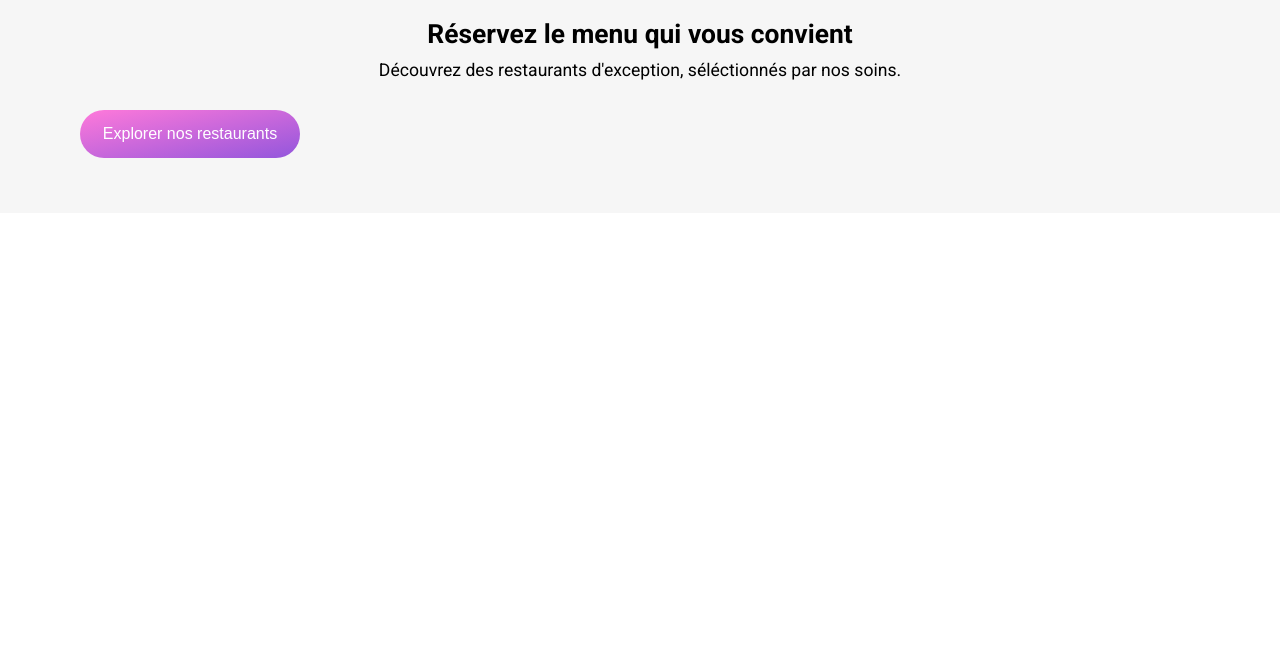
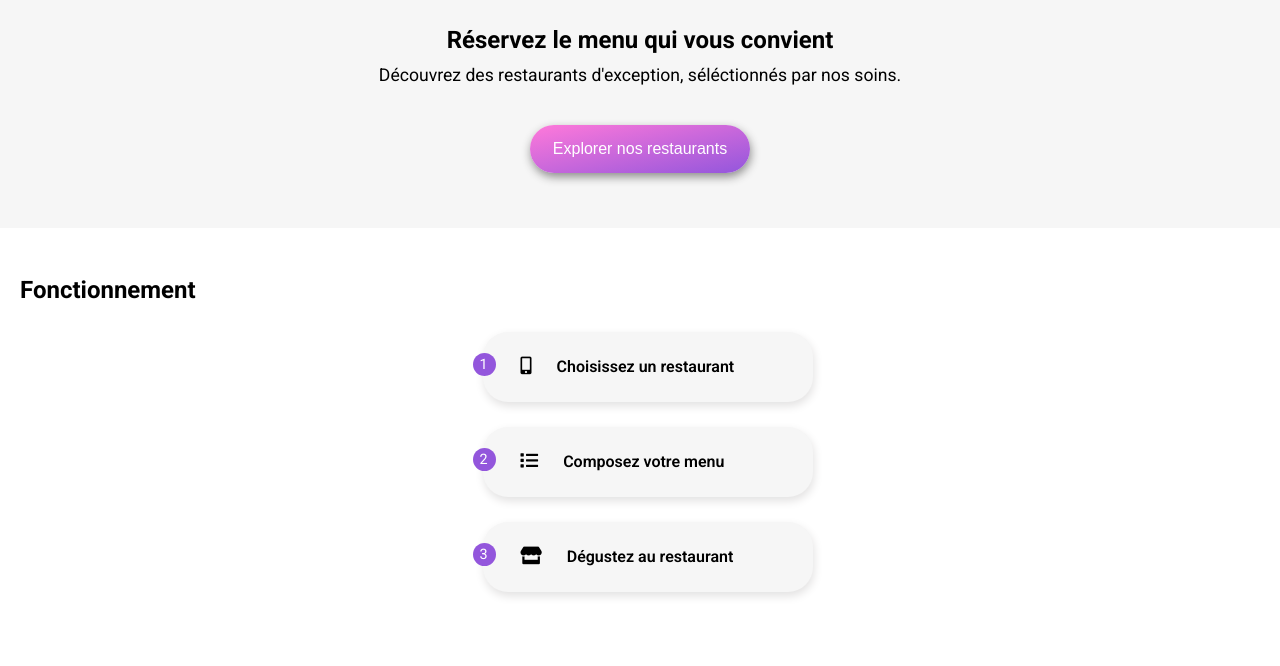
Before and after one commit to Joemanix65/JosePerez_3_08052021, a plain HTML site: page index.html in a window 1280 px wide. Shown: the part 134-800 px from the top of the page. Drawn offline with Linux system fonts and the light colour scheme; a web font is replaced by a local one.

Commit message:
Fonctionnement

```diff
--- a/index.html
+++ b/index.html
@@ -8,7 +8,7 @@
     <link rel="preconnect" href="https://fonts.gstatic.com">
 	<link href="https://fonts.googleapis.com/css2?family=Shrikhand&display=swap" rel="stylesheet">
     <link rel="preconnect" href="https://fonts.gstatic.com">
-	<link href="https://fonts.googleapis.com/css2?family=Roboto:wght@100;300;400;500;700;900&display=swap" rel="stylesheet">
+	<link href="https://fonts.googleapis.com/css2?family=Roboto:wght@100;300;400;500;600;700;900&display=swap" rel="stylesheet">
     <link rel="stylesheet" href="https://cdnjs.cloudflare.com/ajax/libs/font-awesome/5.15.3/css/all.min.css" integrity="sha512-iBBXm8fW90+nuLcSKlbmrPcLa0OT92xO1BIsZ+ywDWZCvqsWgccV3gFoRBv0z+8dLJgyAHIhR35VZc2oM/gI1w==" crossorigin="anonymous" />
     <link rel="stylesheet" href="style.css">
 </head>
@@ -38,5 +38,33 @@
     </div>
 
     <!-- MAIN -->
+    <section class="section-howto">
+        <div class="howto-container">
+            <h2>Fonctionnement</h2>
+            <div class="howto-card123">
+                <div class="howto-card">
+                    <div class="howto-num">1</div>
+                    <div class="howto-icon">
+                        <i class="fas fa-mobile-alt"></i>
+                    </div>
+                    <p>Choisissez un restaurant</p>
+                </div>
+                <div class="howto-card">
+                    <div class="howto-num">2</div>
+                    <div class="howto-icon">
+                        <i class="fas fa-list"></i>
+                    </div>
+                    <p>Composez votre menu</p>
+                </div>
+                <div class="howto-card">
+                    <div class="howto-num">3</div>
+                    <div class="howto-icon">
+                        <i class="fas fa-store"></i>
+                    </div>
+                    <p>Dégustez au restaurant</p>
+                </div>
+            </div>
+        </div>
+    </section>
 </body>
 </html>
--- a/sass/style.scss
+++ b/sass/style.scss
@@ -75,10 +75,8 @@ a {
 }
 
 header{
-
     width: 100%;
-    height: 38px;
-
+    height: 40px;
     // border: 1px  #CCC solid;
     // border: 1px solid red;
 }
@@ -89,8 +87,6 @@ header{
     margin-left: auto;
     margin-right: auto;
     margin-top: 25px;
-
-
 }
 
 .search_bar{
@@ -103,10 +99,10 @@ header{
     // box-shadow: -8px -8px 8px -10px black;
 }
 
-.fas{
+.fa-map-marker-alt{
     margin-left: 65px;
     font-size: medium ;
-    margin-top: 0.9px;
+    margin-top: 4px;
 }
 
 .search_input{
@@ -126,12 +122,12 @@ header{
     background-color: rgb(246, 246, 246);
     padding: 20px 20px 20px 20px;
     h2{
-        margin: 20px 10px 15px 10px;
-
+        margin: 25px 30px 15px 30px;
+        font-size: 1.50rem;
     }
     p{
         font-size: 1.1rem;
-        margin-bottom: 30px;
+        margin-bottom: 40px;
     }
 }
 
@@ -139,10 +135,63 @@ header{
     width: 220px;
     height: 48px;
     border: none;
+    display: block;
+    margin: auto;
     border-radius: 50px 50px 50px 50px;
     background: linear-gradient(to bottom right, $secondarycolor, $primarycolor);
     color: white;
     font-size: 1rem;
-    margin-left: 60px;
     margin-bottom: 35px;
+    box-shadow: 1px 4px 10px rgb(141, 140, 140);
 }
+
+.howto-container h2{
+    margin-top: 50px;
+    margin-left: 20px;
+    margin-bottom: 30px;
+    font-size: 1.5rem;
+}
+.howto-card123{
+    display: flex;
+    flex-direction: column;
+    align-items: center;
+    justify-content: center;
+}
+
+.howto-card{
+    display: flex;
+    align-items: center;
+    border-radius: 25px 25px 25px 25px;
+    background-color: rgb(246, 246, 246);
+    box-shadow: 1px 4px 10px rgb(226, 225, 225);
+    width: 330px;
+    height: 70px;
+    margin-left: 15px;
+    margin-bottom: 25px;
+    .howto-num{
+        font-size: .9rem;
+        margin-left: -10px;
+        padding-left: 7px;
+        padding-top: 5px;
+        background-color: $primarycolor;
+        border-radius: 50%;
+        width: 1.6em;
+        height: 1.6em;
+        color: white;
+        margin-bottom: 5px;
+    }
+    .howto-icon{
+        margin: 0 25px 0 25px;
+    }
+    p{
+        font-size: 1rem;
+        font-weight: 600;
+    }
+    &:hover{
+        background: rgb(245, 237, 255);
+        .howto-icon{
+            color: $primarycolor;
+        }
+    }
+
+}
```
Also changed, not shown: style.css, 1 other file.
